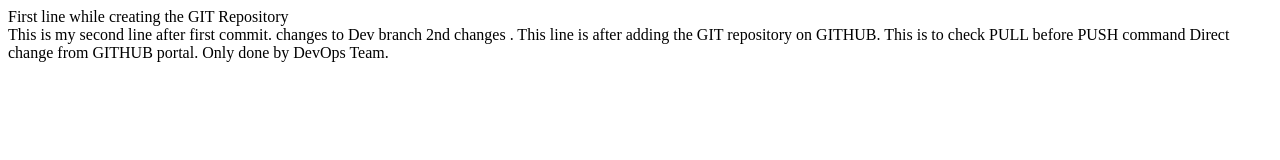
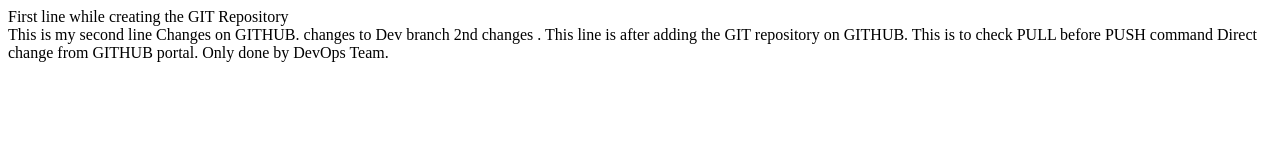
Before and after one commit to niraj1234/firstgitrepo, a plain HTML site: page index.html in a window 1280 px wide. Drawn offline with Linux system fonts and the light colour scheme.

Commit message:
Update index.html
Vhanges on GITHUB

```diff
--- a/index.html
+++ b/index.html
@@ -2,7 +2,7 @@
 <title>n-index</title>
 <body>
 	First line while creating the GIT Repository<br>
-	This is my second line after first commit.
+	This is my second line Changes on GITHUB.
 	changes to Dev branch 2nd changes .
 	This line is after adding the GIT repository on GITHUB.
 	This is to check PULL before PUSH command
```
